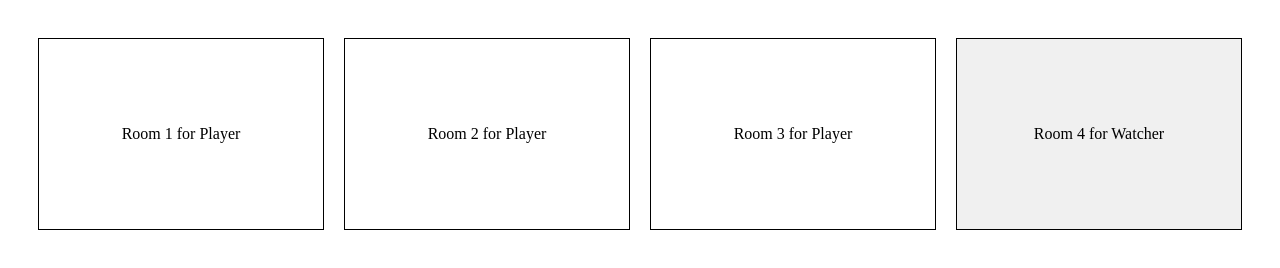
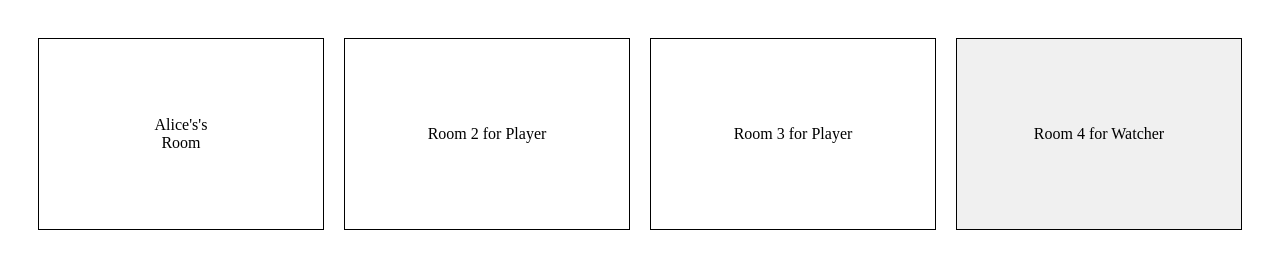
Before and after one commit to yongava/taboo, a plain HTML site: page index.html in a window 1280 px wide. Drawn offline with Linux system fonts and the light colour scheme.

Commit message:
name update

```diff
--- a/index.html
+++ b/index.html
@@ -8,7 +8,7 @@
 </head>
 <body>
 <div id="room-container">
-  <div class="room" id="room1">Room 1 for Player</div>
+  <div class="room" id="room1"><span id="name1">Name's</span> Room</div>
   <div class="room" id="room2">Room 2 for Player</div>
   <div class="room" id="room3">Room 3 for Player</div>
   <div class="room" id="room4">Room 4 for Watcher</div>
--- a/script.js
+++ b/script.js
@@ -1,9 +1,14 @@
-// Define the state of the game
+// Define the state of the game with configurable names
 let gameState = {
+  roomNames: {
+    room1: "Alice's",
+    room2: "Bob's",
+    room3: "Charlie's"
+  },
   rooms: {
-    room1: { playerWord: 'โต๊ะ', otherWords: ['ตู้', 'เตียง'], revealed: false },
-    room2: { playerWord: 'ตู้', otherWords: ['โต๊ะ', 'เตียง'], revealed: false },
-    room3: { playerWord: 'เตียง', otherWords: ['ตู้', 'โต๊ะ'], revealed: false },
+    room1: { playerWord: 'Apple', otherWords: ['Banana', 'Cherry'], revealed: false },
+    room2: { playerWord: 'Table', otherWords: ['Chair', 'Sofa'], revealed: false },
+    room3: { playerWord: 'Piano', otherWords: ['Guitar', 'Violin'], revealed: false },
   },
   roomClicked: false
 };
@@ -47,5 +52,13 @@ function revealAllWordsForWatcher() {
   });
 }
 
-// Initialize the game
+// Call this function at the end of setupGame to set the names
+function setRoomNames() {
+  for (let i = 1; i <= 3; i++) {
+    document.getElementById('name' + i).textContent = gameState.roomNames['room' + i] + "'s";
+  }
+}
+
+// Call this at the end of the setupGame function
 setupGame();
+setRoomNames();
```
